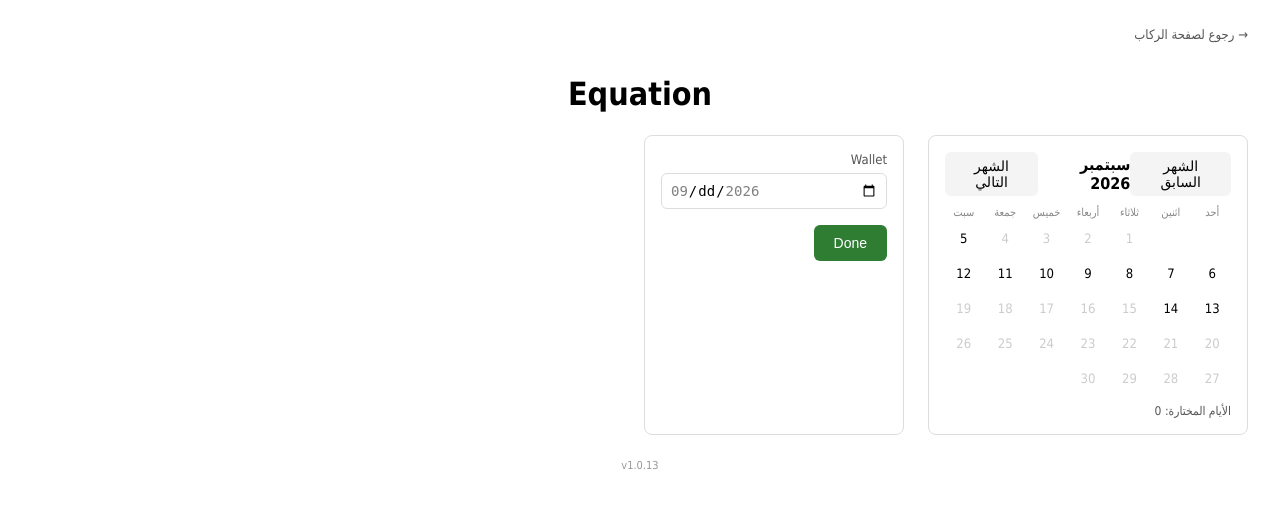
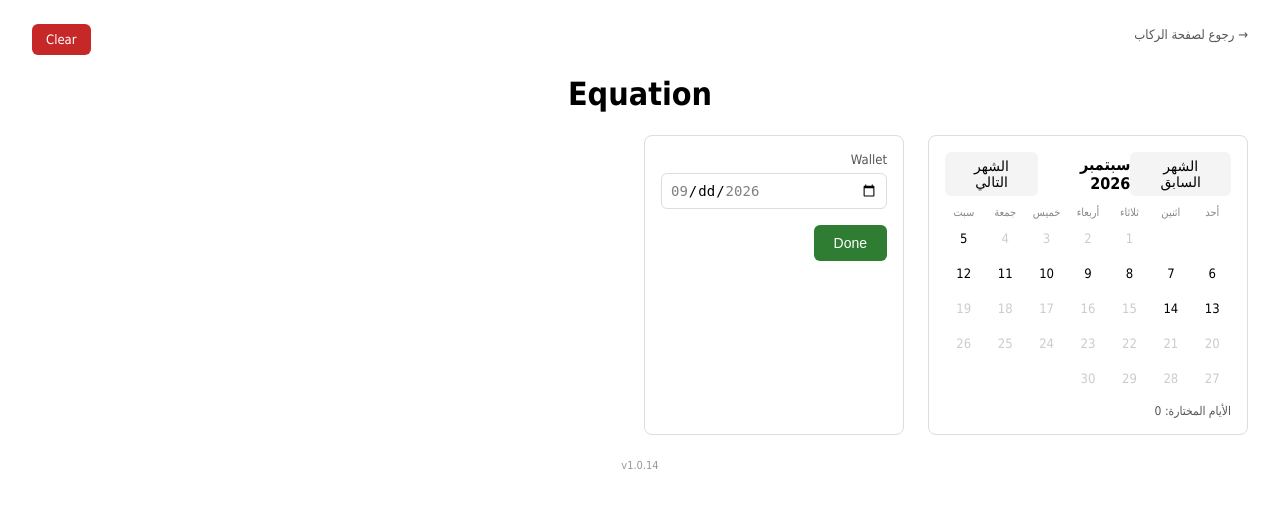
Before and after one commit to abdallahfarag255/SOG, a Flask app: page /riders/equation in a window 1280 px wide. Shown: the top 508 px of the page. Run offline with Flask 3, Linux system fonts and the light colour scheme; parts of the project's set-up code (start-up, migrations or seed data) failed here and were passed over.

Commit message:
Add a Clear button to the equation page
Top-left link that resets the page back to its empty state.

Co-Authored-By: Claude Sonnet 5 <noreply@anthropic.com>

```diff
--- a/templates/equation.html
+++ b/templates/equation.html
@@ -41,6 +41,8 @@
     </style>
 </head>
 <body>
+    <a href="{{ url_for('riders_equation') }}"
+        style="float:left; background:#c62828; color:#fff; text-decoration:none; padding:8px 14px; border-radius:6px; font-size:13px;">Clear</a>
     <a class="back-link" href="{{ url_for('riders') }}">&rarr; رجوع لصفحة الركاب</a>
     <h1 style="text-align:center;">Equation</h1>
 
--- a/version.py
+++ b/version.py
@@ -1 +1 @@
-APP_VERSION = "1.0.13"
+APP_VERSION = "1.0.14"
```
